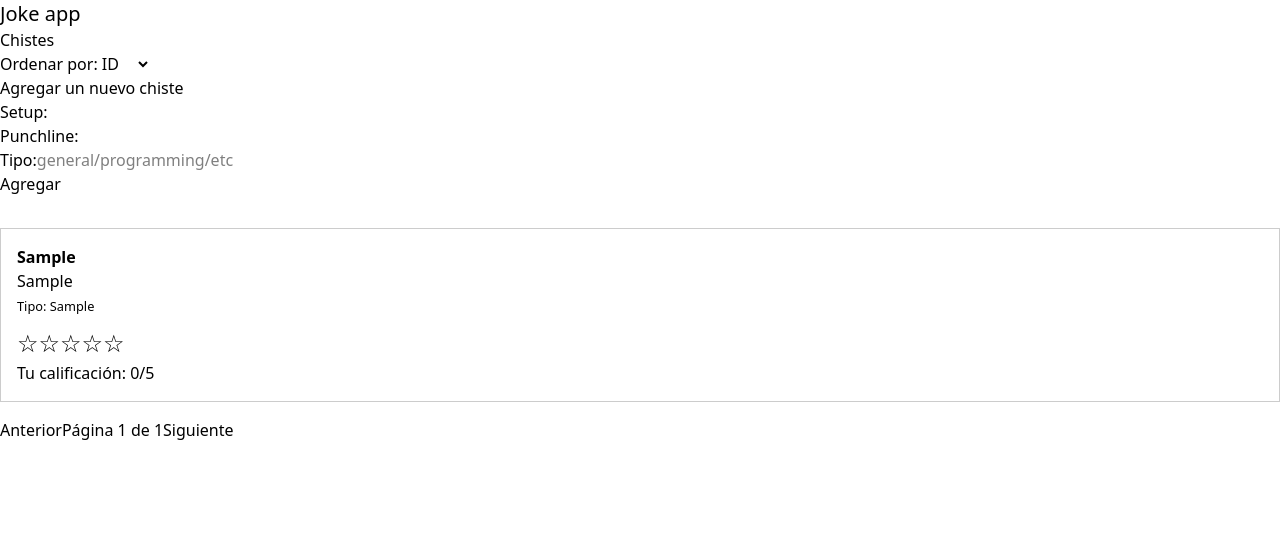
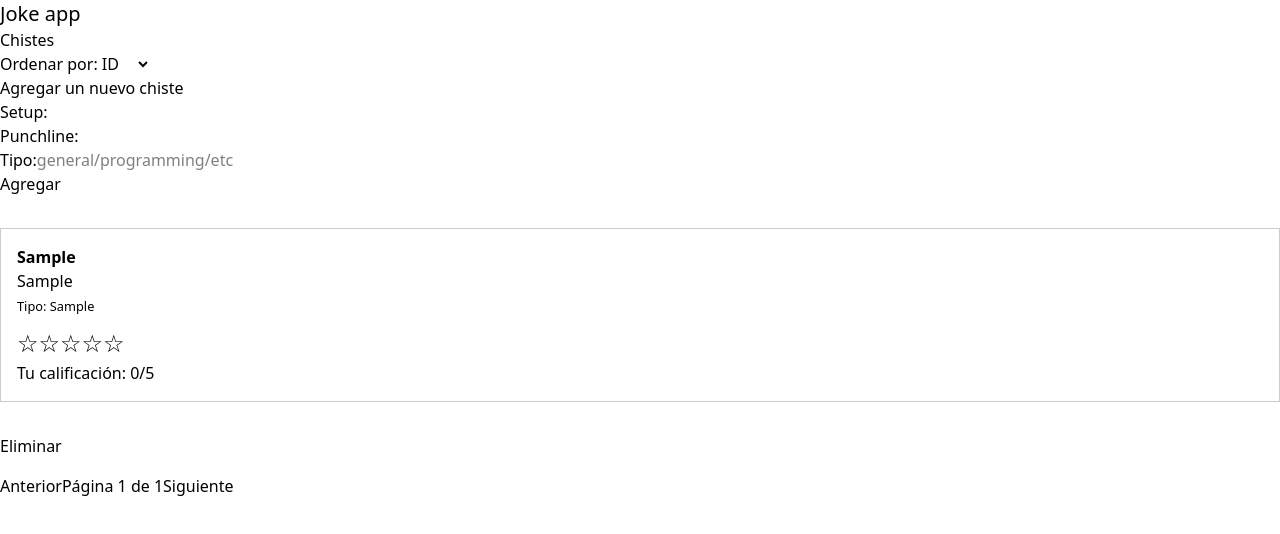
Before and after one commit to pajmunoz/joke-app-vue, a Vue app: page / in a window 1280 px wide. Both pictures are taken after typing "Sample", "Sample", "Sample" into the empty fields and a click on the button "Agregar". Shown: the top 534 px of the page. Built offline with nearby package versions, Linux system fonts and the light colour scheme; no server answers.

Commit message:
remove joke function

```diff
--- a/src/components/JokeCard.vue
+++ b/src/components/JokeCard.vue
@@ -9,6 +9,7 @@
             <p>Tu calificación: {{ localRating }}/5</p>
         </div>
     </div>
+    <button @click="emit('delete-joke', joke.id)" style="margin-top: 1rem;">Eliminar</button>
 </template>
 
 <script setup>
@@ -21,7 +22,7 @@ const props = defineProps({
     rating: Number
 })
 
-const emit = defineEmits(['update-rating'])
+const emit = defineEmits(['update-rating', 'delete-joke'])
 const localRating = ref(props.rating)
 
 watch(localRating, (value) => {
--- a/src/views/Home.vue
+++ b/src/views/Home.vue
@@ -70,6 +70,18 @@ const addJoke = () => {
 
     newJoke.value = { setup: '', punchline: '', type: '' }
 }
+
+const deleteJoke = (id) => {
+    jokes.value = jokes.value.filter(j => j.id !== id)
+
+    // Eliminar rating si existe
+    delete ratings.value[id]
+
+    // Si era un chiste agregado por el usuario, también borrarlo del localStorage
+    const customJokes = JSON.parse(localStorage.getItem('custom_jokes')) || []
+    const updated = customJokes.filter(j => j.id !== id)
+    localStorage.setItem('custom_jokes', JSON.stringify(updated))
+}
 </script>
 
 <template>
@@ -100,7 +112,8 @@ const addJoke = () => {
         </form>
 
         <div v-for="joke in paginatedJokes" :key="joke.id">
-            <JokeCard :joke="joke" :rating="ratings[joke.id] || 0" @update-rating="setRating(joke.id, $event)" />
+            <JokeCard :joke="joke" :rating="ratings[joke.id] || 0" @update-rating="setRating(joke.id, $event)"
+                @delete-joke="deleteJoke" />
         </div>
 
         <Pagination :current-page="currentPage" :total-pages="totalPages" @page-change="goToPage" />
```
